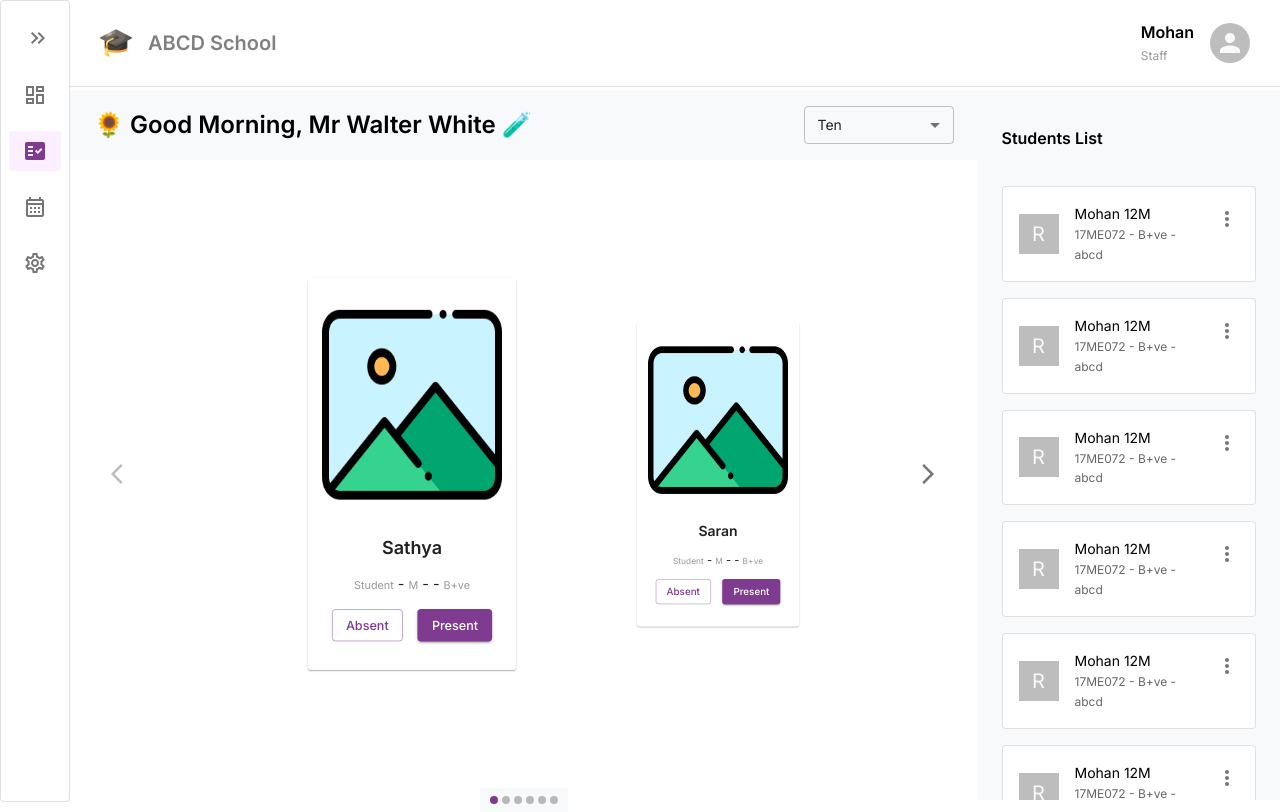
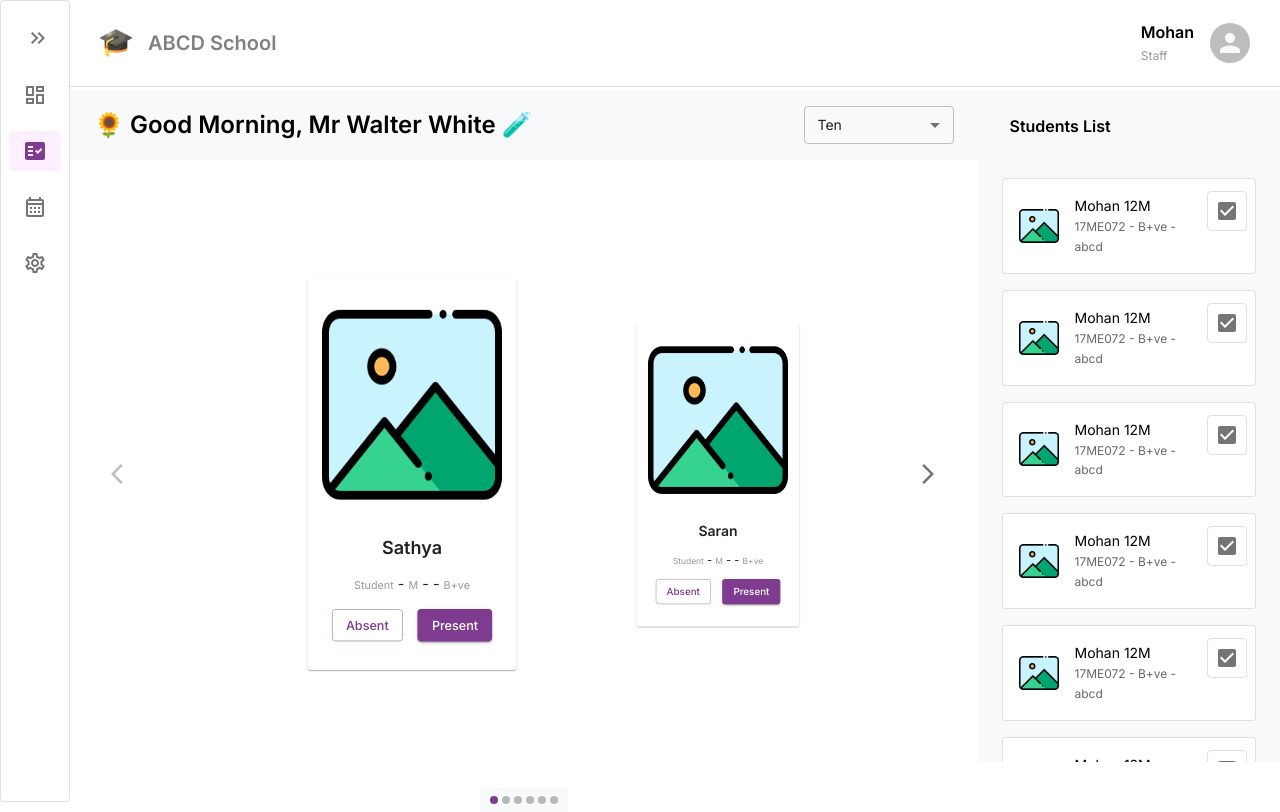
Before and after one commit to Mohan11061999/schooladministor, a Next.js app: page /home/attendance in a window 1280 px wide. Built offline with nearby package versions, Linux system fonts and the light colour scheme.

Commit message:
layout fix

```diff
--- a/src/app/home/attendance/layout.js
+++ b/src/app/home/attendance/layout.js
@@ -1,15 +1,20 @@
-import { Hidden } from '@mui/material'
+'use client';
+import { Grid, Hidden, Typography } from '@mui/material'
 import React from 'react'
 import StudList from './studList'
+import { Theme } from '@/theme/theme'
 
 export default function AttendanceLayout({ children }) {
     return (
-        <div style={{ display: "grid", gridTemplateColumns: "3fr 1fr", gridTemplateAreas: '"main list"', height: `calc(100vh - 85.9px)` }} >
+        <div style={{ display: "grid", gridTemplateColumns: "3fr 1fr", gridTemplateAreas: '"main list"', height: `calc(100vh - 100px)` }} >
             <div style={{ gridArea: "main" }}>
                 {children}
             </div>
             <div style={{ gridArea: "list" }}>
                 <Hidden mdDown >
+                    <Grid py={"24px"} bgcolor={Theme.palette.background.default} >
+                        <Typography variant='h5' px={4}>Students List</Typography>
+                    </Grid>
                     <StudList />
                 </Hidden>
             </div>
--- a/src/app/home/attendance/page.js
+++ b/src/app/home/attendance/page.js
@@ -5,7 +5,7 @@ import StudCarosel from './studCarosel'
 
 const Attendance = () => {
     return (
-        <div style={{ height: `calc(100vh - 85.9px)` }}>
+        <div style={{ height: `calc(100vh - 100px)` }}>
             <StudCarosel />
         </div>
     )
--- a/src/app/home/attendance/studHorizontalCard.js
+++ b/src/app/home/attendance/studHorizontalCard.js
@@ -1,40 +1,33 @@
 import { MoreVert } from '@mui/icons-material'
-import { Avatar, Card, CardHeader, Grid, IconButton, Paper, Typography } from '@mui/material'
+import { Avatar, Card, CardHeader, ToggleButton, Typography } from '@mui/material'
 import React from 'react'
+import CheckBoxIcon from '@mui/icons-material/CheckBox';
 
 const StudHorizontalCard = () => {
+    const [selected, setSelected] = React.useState(false)
     return (
-        // <Paper variant='outlined'>
-        //     <Grid container >
-        //         <Grid item container>
-        //             <Avatar variant='square' sx={{ width: 70, height: 70, marginRight: 1 }} />
-        //             <Grid item container>
-        //                 <Grid item> <Typography variant='h6' >Student Name</Typography></Grid>
-        //                 <Grid item> <Typography variant='h6' >12M</Typography></Grid>
-        //             </Grid>
-
-        //         </Grid>
-        //         <Grid item>
-
-        //         </Grid>
-        //     </Grid>
-        // </Paper>
         <Card sx={{ maxWidth: 345 }} variant='outlined' >
             <CardHeader
                 avatar={
-                    <Avatar variant='square' >
-                        R
-                    </Avatar>
+                    <Avatar variant='square' src='/imageSkeleton.png' sx={{ width: 40, height: 40 }} />
                 }
                 action={
-                    <IconButton aria-label="settings">
-                        <MoreVert />
-                    </IconButton>
+                    < ToggleButton
+                        value="check"
+                        selected={selected}
+                        onChange={() => {
+                            setSelected(!selected);
+                        }}
+                        color="success"
+                        size='small'
+                    >
+                        <CheckBoxIcon />
+                    </ToggleButton >
                 }
-                title={<Typography variant='h6' color={"black"} >Mohan 12M</Typography>}
+                title={< Typography variant='h6' color={"black"} > Mohan 12M</Typography >}
                 subheader="17ME072 - B+ve - abcd"
             />
-        </Card>
+        </Card >
     )
 }
 
--- a/src/app/home/attendance/studList.js
+++ b/src/app/home/attendance/studList.js
@@ -7,7 +7,7 @@ import { Theme } from '@/theme/theme'
 const StudList = () => {
     return (
         <Container style={{
-            height: `calc(100vh - 90px)`,
+            height: `calc(100vh - 200px)`,
             backgroundColor: Theme.palette.background.default,
             overflow: "auto",
         }} >
@@ -16,9 +16,6 @@ const StudList = () => {
 
 
             }} >
-                <Grid item position={"sticky"} top={"0"} paddingY={"20px"} bgcolor={Theme.palette.background.default} zIndex={"88"} >
-                    <Typography variant='h5' >Students List</Typography>
-                </Grid>
                 <Grid item >
                     <StudHorizontalCard />
                 </Grid>
```
